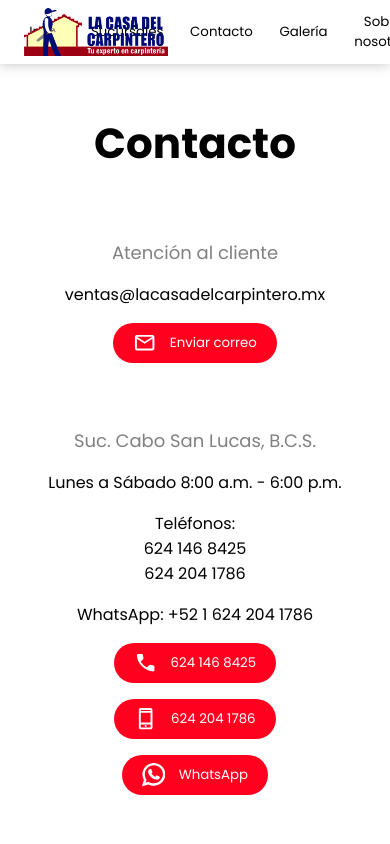
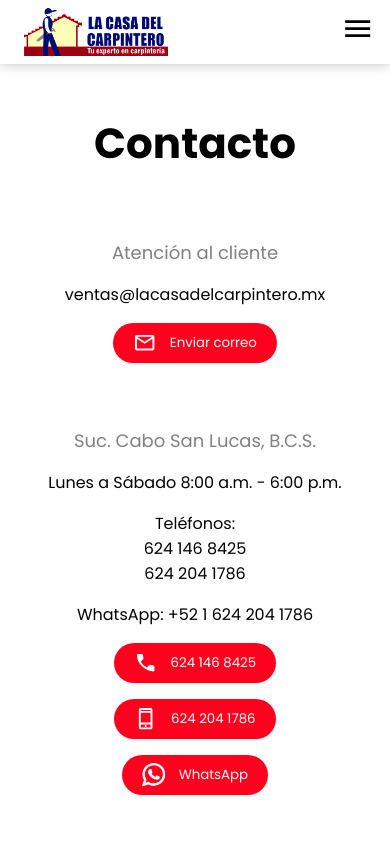
Before and after one commit to ecostichp/frontend_ccc_dev, a React (Vite) app: page /contacto in a window 390 px wide. Shown: the top 844 px of the page. Built offline with nearby package versions, Linux system fonts and the light colour scheme.

Commit message:
Arreglada la visualización del navbar en vista de móvil

```diff
--- a/src/components/bars/navbar.module.css
+++ b/src/components/bars/navbar.module.css
@@ -22,11 +22,6 @@
     transition: transform 0.2s, opacity 0.5s;
 }
 
-.buttons {
-    display: flex;
-    justify-content: space-between;
-}
-
 .menu {
     display: flex;
     justify-self: center;
@@ -41,9 +36,13 @@
     display: none;
 }
 
-@media only screen and (max-width: 400px) {
+@media only screen and (max-width: 500px) {
     .navbar {
+        display: flex;
+        flex-direction: row;
+        justify-content: space-between;
         height: 4em;
+        width: 100%;
         padding: 0 0 0 1em;
     }
 
@@ -51,11 +50,12 @@
         height: 3em;
     }
 
-    .options {
+    .menu,
+    .quickAccess {
         display: none;
     }
 
-    .menu {
+    .buttonMenu {
         display: flex;
     }
 
@@ -64,7 +64,7 @@
     }
 }
 
-@media only screen and (min-width: 401px) {
+@media only screen and (min-width: 500px) {
     .logo:hover {
         transform: scale(96%);
     }
```
